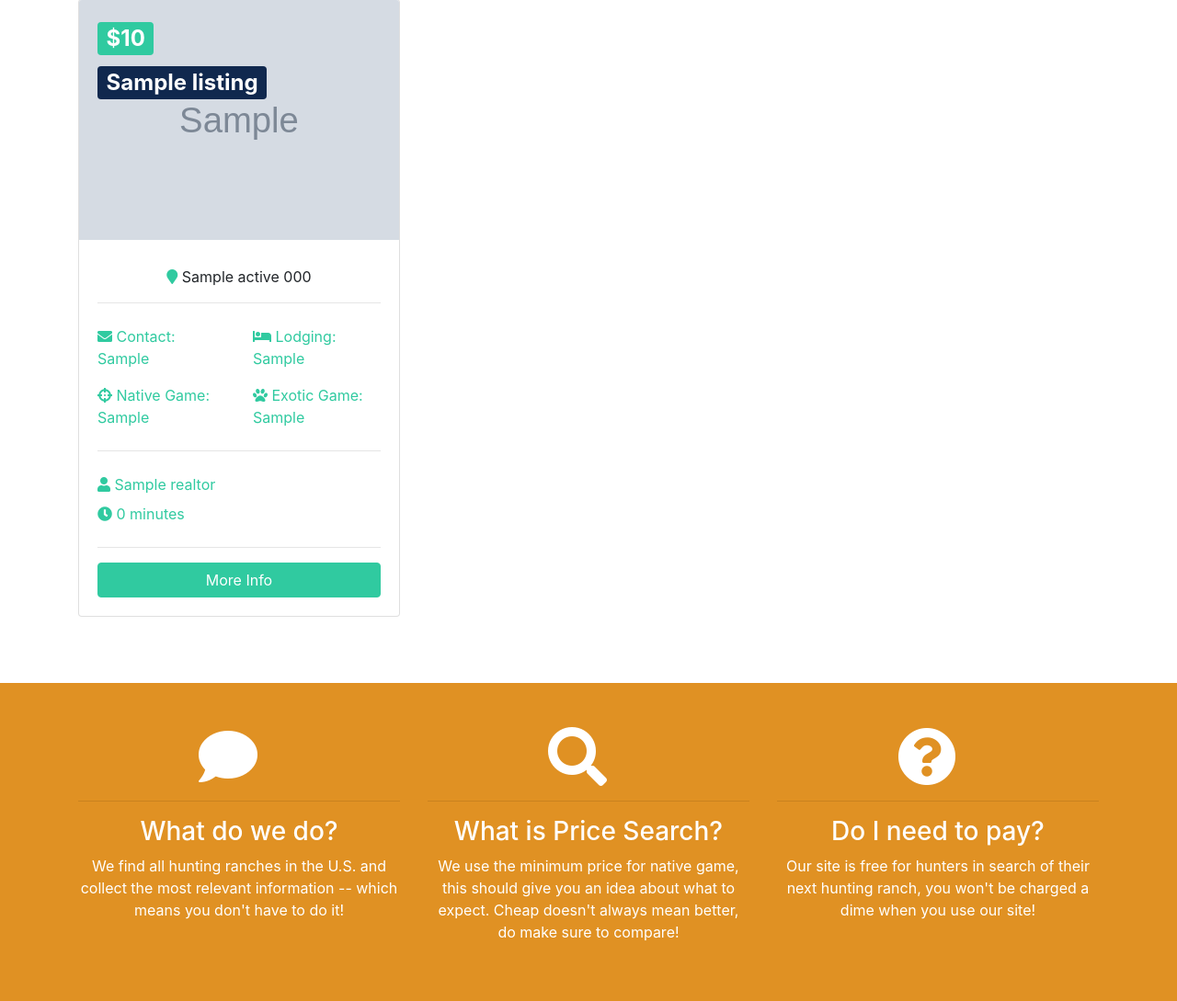
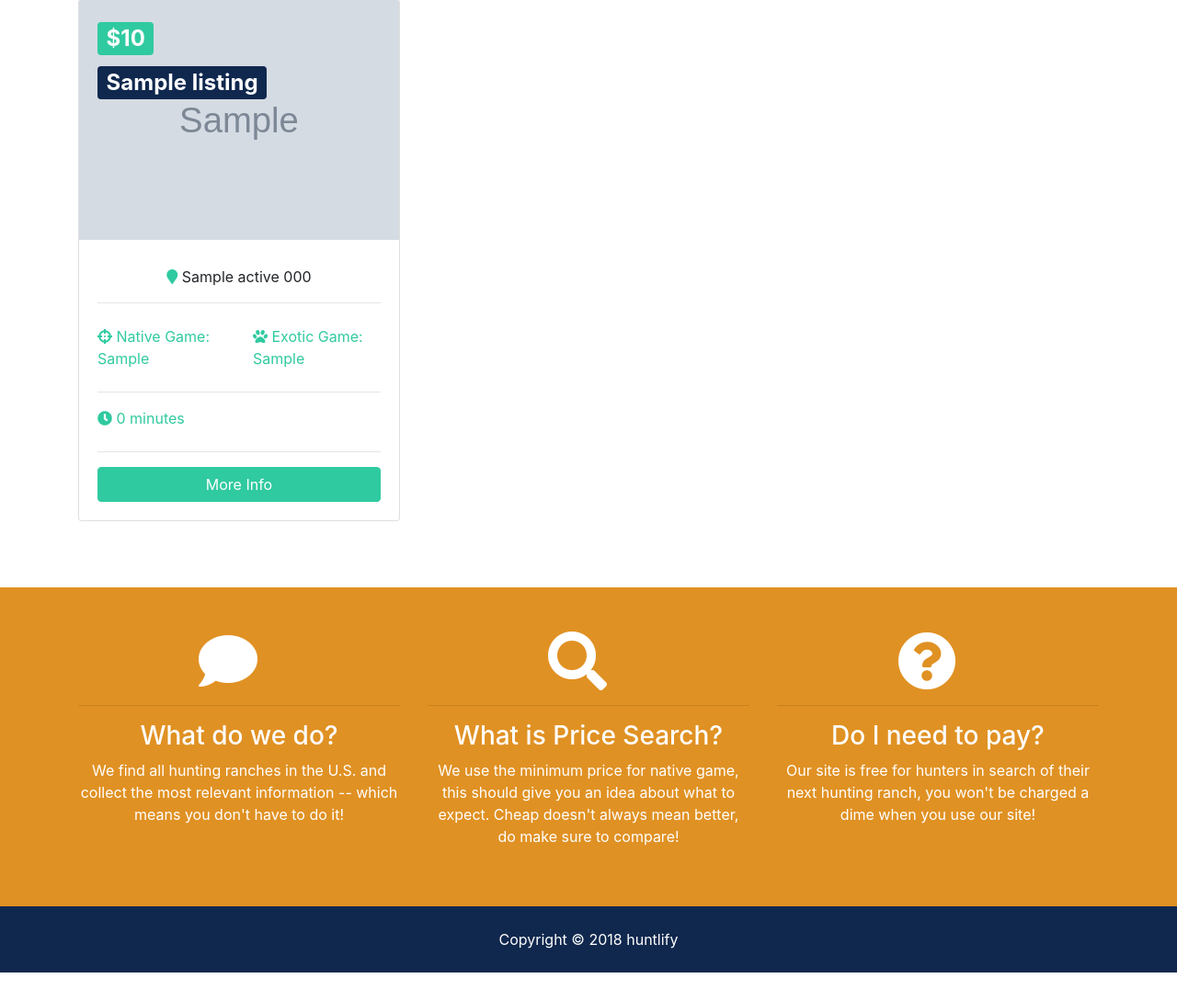
Before and after one commit to seabazz/btre, a Django app: page / in a window 1280 px wide. Shown: the part 942-2031 px from the top of the page at 92% size. After the commit the page ends 2000 px from the top, so only its background shows below. Run offline with Django 3.2, Linux system fonts and the light colour scheme; tables that the repository leaves empty hold one stand-in row (values such as "Sample post"); grey boxes marked "Sample" are stand-in pictures; some libraries are stand-ins or nearby versions.

Commit message:
remove freatures from index cards

```diff
--- a/templates/pages/index.html
+++ b/templates/pages/index.html
@@ -94,12 +94,12 @@
                             <i class="fas fa-map-marker text-secondary"></i> {{ listing.city }} {{ listing.state }} {{ listing.zipcode }} </p>
                         </div>
                         <hr>
-                        <div class="row py-2 text-secondary">
+                        <!--<div class="row py-2 text-secondary">
                           <div class="col-6">
                             <i class="fas fa-envelope"></i> Contact: {{ listing.sqft }}</div>
                           <div class="col-6">
                             <i class="fas fa-bed"></i> Lodging: {{ listing.garage }}</div>
-                        </div>
+                        </div>-->
                         <div class="row py-2 text-secondary">
                           <div class="col-6">
                             <i class="fas fa-crosshairs"></i> Native Game: {{ listing.bedrooms }}</div>
@@ -107,10 +107,10 @@
                             <i class="fas fa-paw"></i> Exotic Game: {{ listing.bathrooms }}</div>
                         </div>
                         <hr>
-                        <div class="row py-2 text-secondary">
+                        <!--<div class="row py-2 text-secondary">
                           <div class="col-6">
                             <i class="fas fa-user"></i> {{ listing.realtor }} </div>
-                        </div>
+                        </div>-->
                         <div class="row text-secondary pb-2">
                           <div class="col-6">
                             <i class="fas fa-clock"></i> {{ listing.list_date | timesince }} </div>
```
